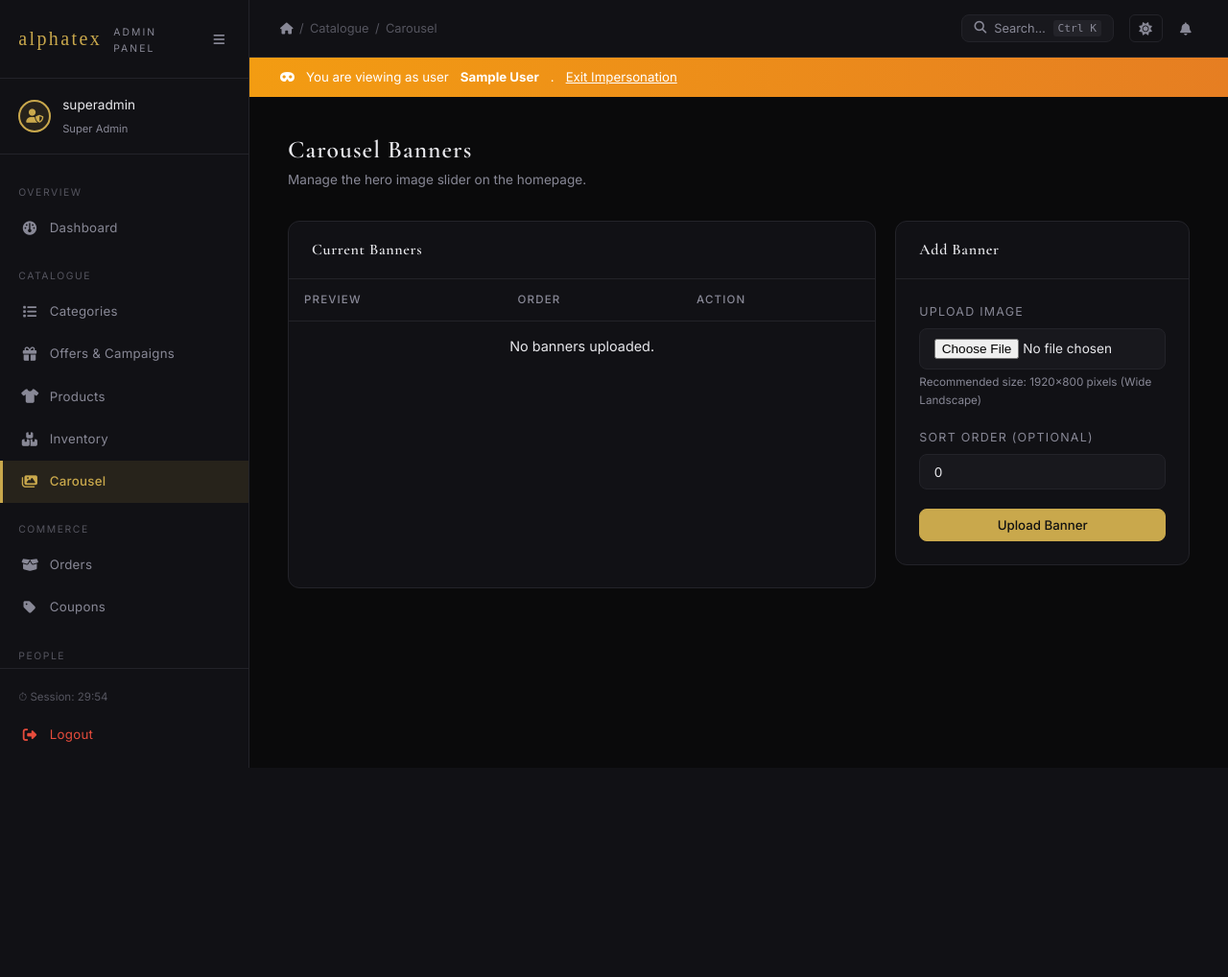
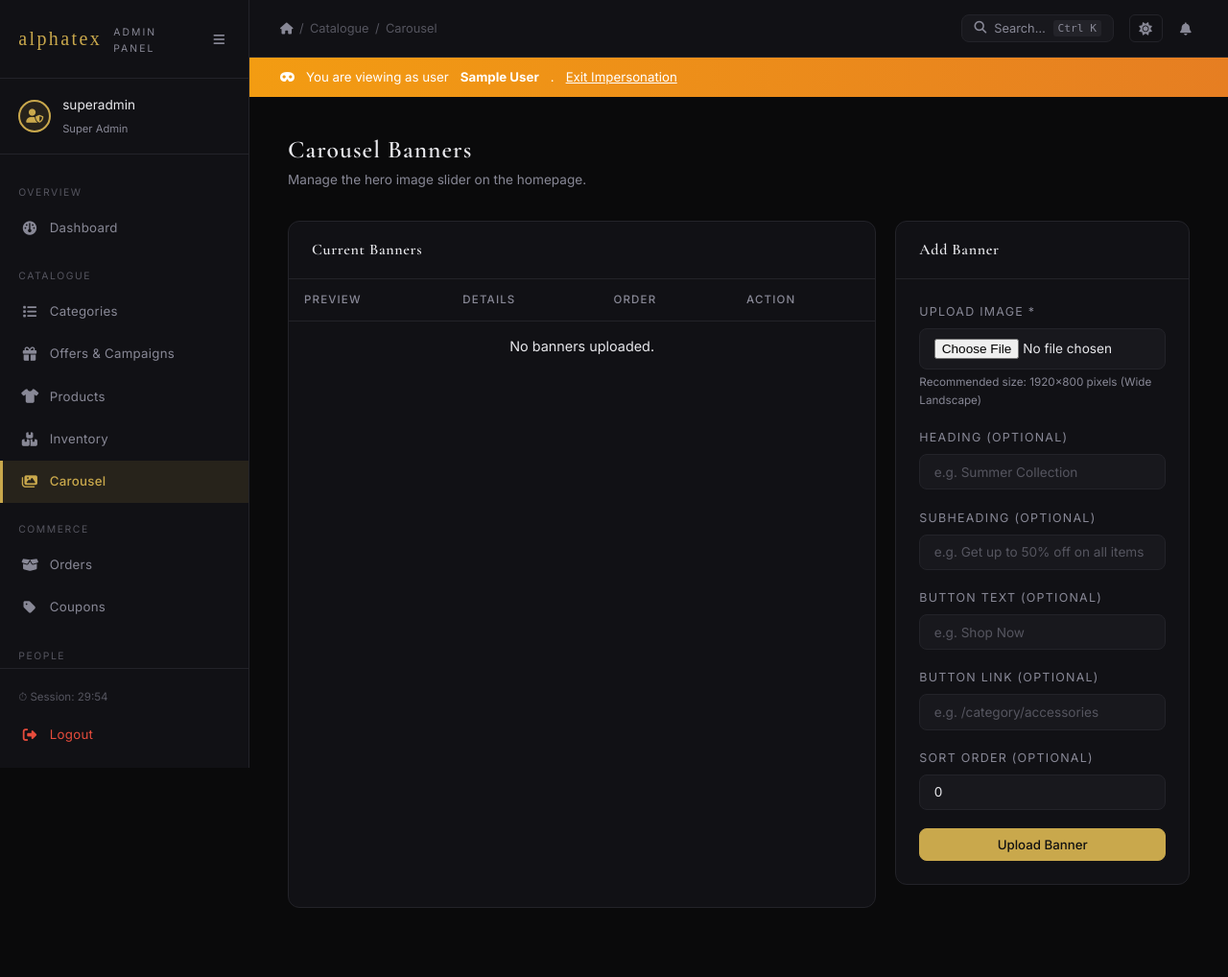
Before and after one commit to pythonicshariful/alphatex, a Flask app: page /admin/carousel in a window 1280 px wide. Shown: the whole page at 96% size. Before the commit the page ends 800 px from the top, so only its background shows below. Run offline with Flask 3, Linux system fonts and the light colour scheme; the visitor is signed in with stand-in values (Sample User, id 1); data comes from the database, SQL or seed files in the repository; data that the repository does not hold is empty.

Commit message:
Expose Heading, Subheading, Button Text and Link fields for Carousel Banners in Admin panel, and fix homepage slide button visibility in light mode

```diff
--- a/admin/routes.py
+++ b/admin/routes.py
@@ -545,6 +545,10 @@ def carousel(admin):
         subheading = request.form.get('subheading')
         button_text = request.form.get('button_text')
         button_link = request.form.get('button_link')
+        try:
+            order = int(request.form.get('order', 0))
+        except (TypeError, ValueError):
+            order = 0
 
         if file and file.filename:
             filename = secure_filename(file.filename)
@@ -558,7 +562,8 @@ def carousel(admin):
                 heading=heading,
                 subheading=subheading,
                 button_text=button_text,
-                button_link=button_link
+                button_link=button_link,
+                order=order
             )
             db.session.add(slide)
             db.session.commit()
--- a/templates/admin/carousel.html
+++ b/templates/admin/carousel.html
@@ -20,6 +20,7 @@
                 <thead>
                     <tr>
                         <th>Preview</th>
+                        <th>Details</th>
                         <th>Order</th>
                         <th>Action</th>
                     </tr>
@@ -31,6 +32,17 @@
                             <img src="{{ url_for('static', filename='images/' + item.image) }}"
                                  style="max-width:180px;height:auto;border-radius:4px;border:1px solid var(--a-border);">
                         </td>
+                        <td>
+                            <div style="font-weight:600;font-size:0.95rem;">{{ item.heading or '(No Heading)' }}</div>
+                            <div style="color:var(--text-muted);font-size:0.85rem;margin-top:2px;">{{ item.subheading or '(No Subheading)' }}</div>
+                            {% if item.button_text %}
+                            <div style="margin-top:6px;font-size:0.8rem;">
+                                <span style="display:inline-block;padding:2px 6px;border-radius:4px;background:rgba(201,168,76,.15);border:1px solid rgba(201,168,76,.3);color:var(--accent);">
+                                    {{ item.button_text }} ➔ {{ item.button_link }}
+                                </span>
+                            </div>
+                            {% endif %}
+                        </td>
                         <td style="font-weight:600;font-size:1.1rem;">{{ item.order }}</td>
                         <td>
                             <form method="POST" action="{{ url_for('admin.delete_carousel', sid=item.id) }}"
@@ -41,7 +53,7 @@
                         </td>
                     </tr>
                     {% else %}
-                    <tr><td colspan="3" class="empty-state"><p>No banners uploaded.</p></td></tr>
+                    <tr><td colspan="4" class="empty-state"><p>No banners uploaded.</p></td></tr>
                     {% endfor %}
                 </tbody>
             </table>
@@ -57,9 +69,25 @@
                 <form method="POST" enctype="multipart/form-data">
                     <input type="hidden" name="csrf_token" value="{{ csrf_token() }}">
                     <div class="form-group">
-                        <label class="form-label">Upload Image</label>
+                        <label class="form-label">Upload Image *</label>
                         <input type="file" name="image" class="form-control" required accept="image/*">
                         <small class="text-muted" style="display:block; margin-top:4px;">Recommended size: 1920x800 pixels (Wide Landscape)</small>
+                    </div>
+                    <div class="form-group">
+                        <label class="form-label">Heading (Optional)</label>
+                        <input type="text" name="heading" class="form-control" placeholder="e.g. Summer Collection">
+                    </div>
+                    <div class="form-group">
+                        <label class="form-label">Subheading (Optional)</label>
+                        <input type="text" name="subheading" class="form-control" placeholder="e.g. Get up to 50% off on all items">
+                    </div>
+                    <div class="form-group">
+                        <label class="form-label">Button Text (Optional)</label>
+                        <input type="text" name="button_text" class="form-control" placeholder="e.g. Shop Now">
+                    </div>
+                    <div class="form-group">
+                        <label class="form-label">Button Link (Optional)</label>
+                        <input type="text" name="button_link" class="form-control" placeholder="e.g. /category/accessories">
                     </div>
                     <div class="form-group">
                         <label class="form-label">Sort Order (Optional)</label>
```
Also changed, not shown: static/css/ui.css (+14 -0 lines).
